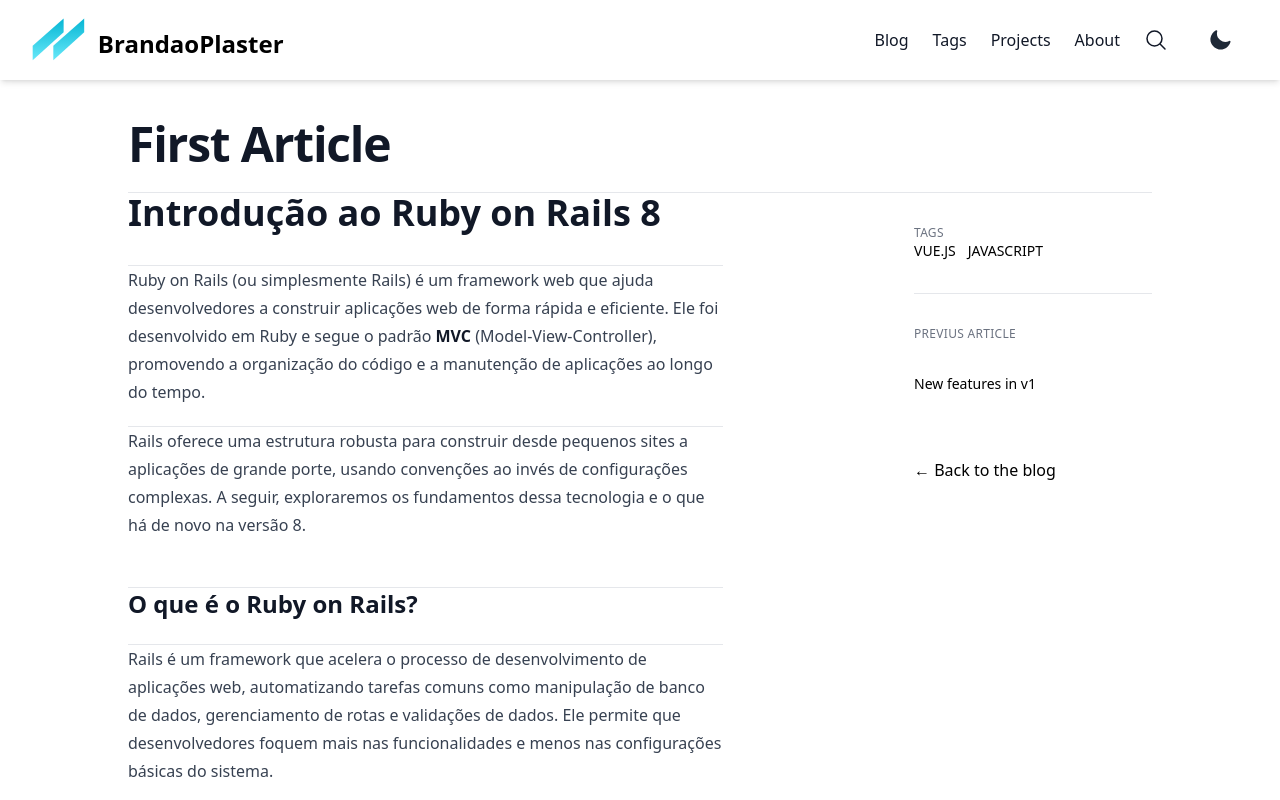
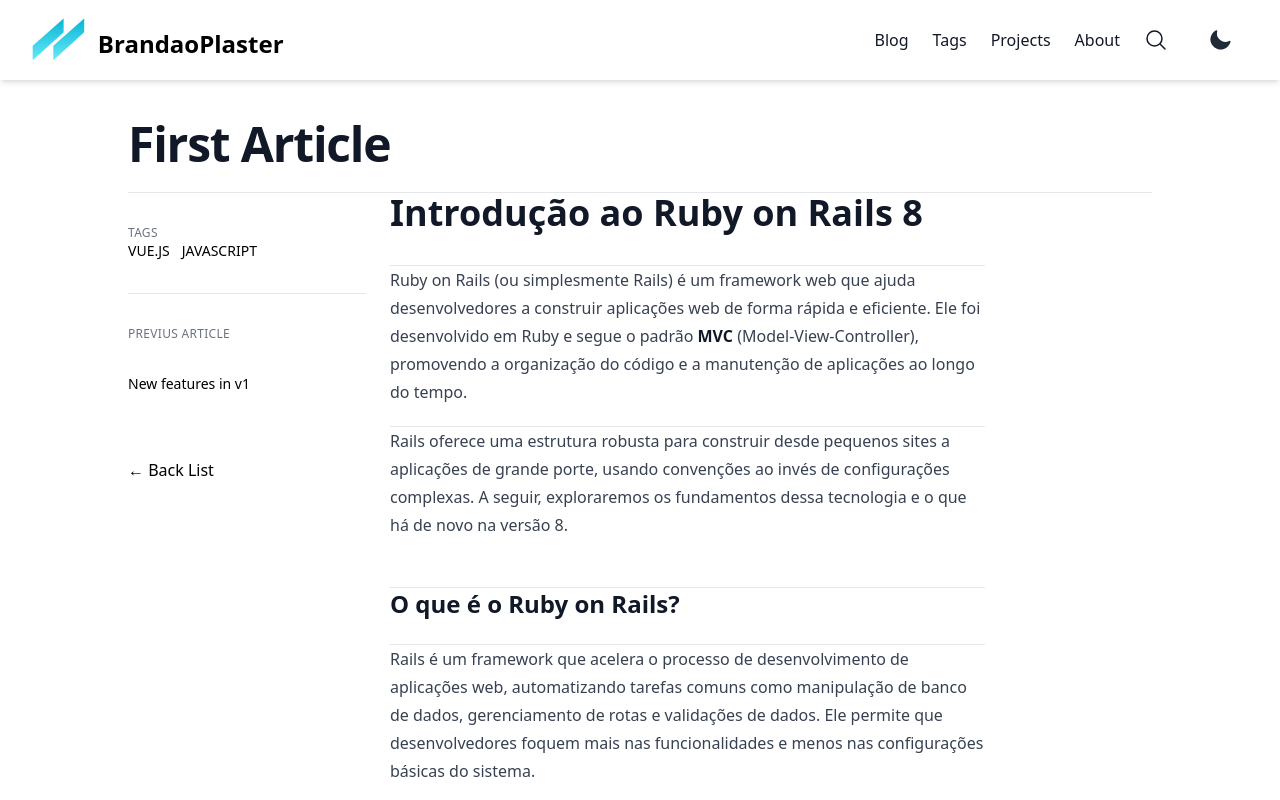
Before and after one commit to brandaoplaster/posts, a Vue app: page /article/1 in a window 1280 px wide. Shown: the top 800 px of the page. Built offline with nearby package versions, Linux system fonts and the light colour scheme.

Commit message:
refactor: Refactoring article page to remove unnecessary code and using components

```diff
--- a/src/pages/ArticlePage.vue
+++ b/src/pages/ArticlePage.vue
@@ -1,26 +1,22 @@
 <script setup lang="ts">
-import { onMounted, ref } from 'vue';
+import { computed, onMounted, ref } from 'vue';
 import { Article } from '../types/article';
 import { useRoute } from 'vue-router';
 import { marked } from 'marked';
-
+import LeftAside from "../components/LeftAside.vue";
 
 const article = ref<Article | null>(null);
 const articles = ref<Article[]>([]);
 const route = useRoute();
 const content = ref('');
+const computedCategories = computed(() => article.value?.categories ?? []);
 
 onMounted(async () => {
   const articleId = Number(route.params.id);
-  console.log(articleId)
 
   try {
     const response = await fetch("/posts/data.json");
-    console.log(response)
     articles.value = await response.json();
-
-    console.log("article take")
-    console.log(articles.value)
 
     article.value = articles.value.find((item: Article) => item.id === articleId) || null;
 
@@ -33,7 +29,6 @@ onMounted(async () => {
       content.value = await marked(markdownText);
     }
 
-    console.log("article load",article.value)
   } catch (error) {
     console.log("Error", error);
   }
@@ -49,39 +44,10 @@ onMounted(async () => {
         </h1>
       </header>
       <div class="grid-rows-[auto_1fr] divide-y divide-gray-200 pb-8 dark:divide-gray-700 xl:grid xl:grid-cols-4 xl:gap-x-6 xl:divide-y-0">
+        <LeftAside :categories="computedCategories" />
         <div v-html="content" class="prose divide-y divide-gray-200 dark:divide-gray-700 xl:col-span-3 xl:row-span-2 xl:pb-0">
 
         </div>
-        <footer>
-          <div class="divide-gray-200 text-sm font-medium leading-5 dark:divide-gray-700 xl:col-start-1 xl:row-start-2 xl:divide-y">
-            <div class="py-4 xl:py-8">
-              <h2 class="text-xs uppercase tracking-wide text-gray-500 dark:text-gray-400">
-                Tags
-              </h2>
-              <div class="flex flex-wrap">
-                <div v-for="category in article?.categories" :key="category.name" class="mr-3">
-                  <a href="#"
-                    class="text-sm font-medium uppercase text-primary-500 hover:text-primary-600 dark:hover:text-primary-400">
-                    {{ category.name }}
-                  </a>
-                </div>
-              </div>
-            </div>
-            <div class="flex justify-between py-4 xl:block xl:space-y-8 xl:py-8">
-              <h2 class="text-xs uppercase tracking-wide text-gray-500 dark:text-gray-400">
-                Previus Article
-              </h2>
-              <div class="text-primary-500 hover:text-primary-600 dark:hover:text-primary-400">
-                New features in v1
-              </div>
-            </div>
-          </div>
-          <div class="pt-4 xl:pt-8">
-            <a href="#" class="text-primary-500 hover:text-primary-600 dark:hover:text-primary-400">
-              ← Back to the blog
-            </a>
-          </div>
-        </footer>
       </div>
     </article>
   </section>
```
